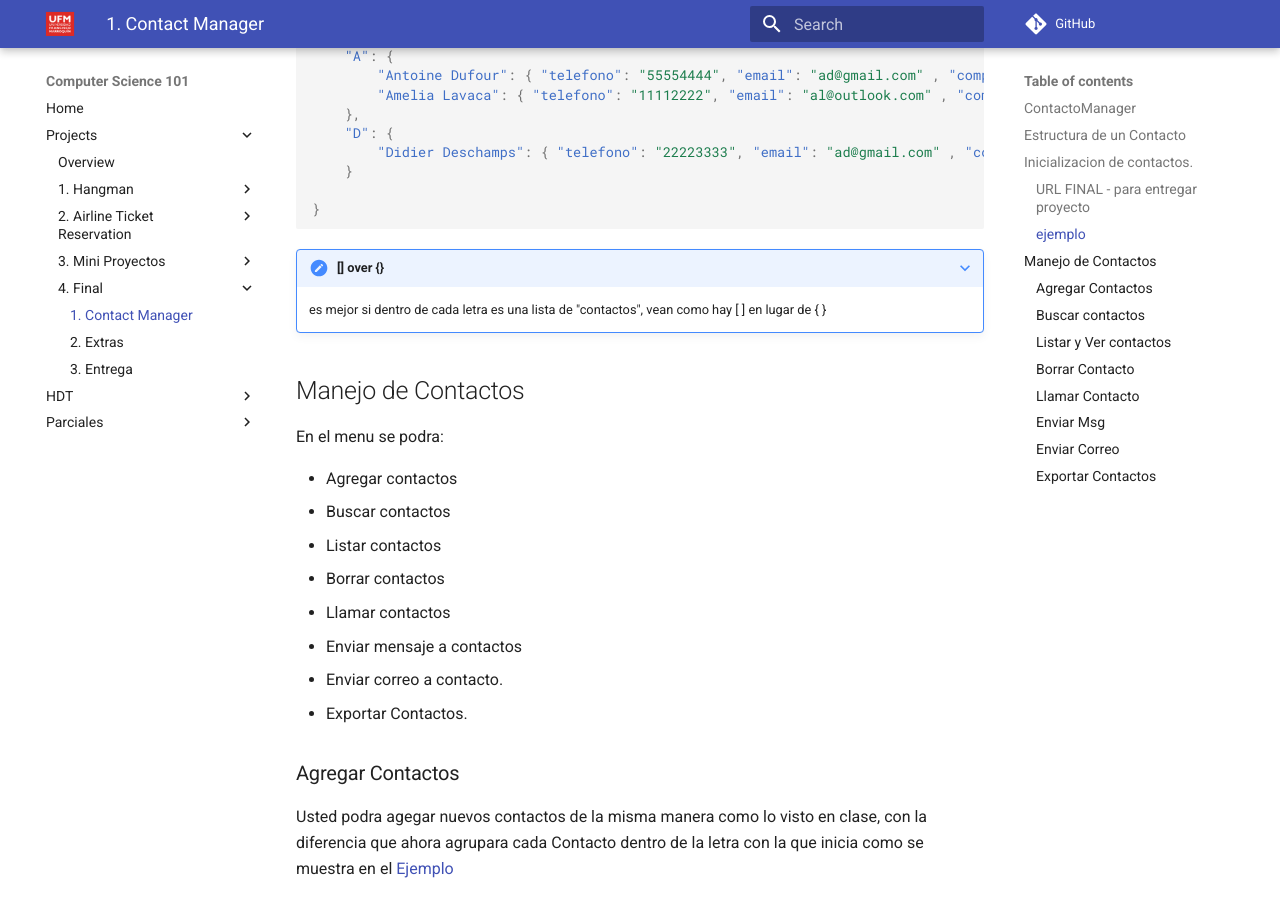
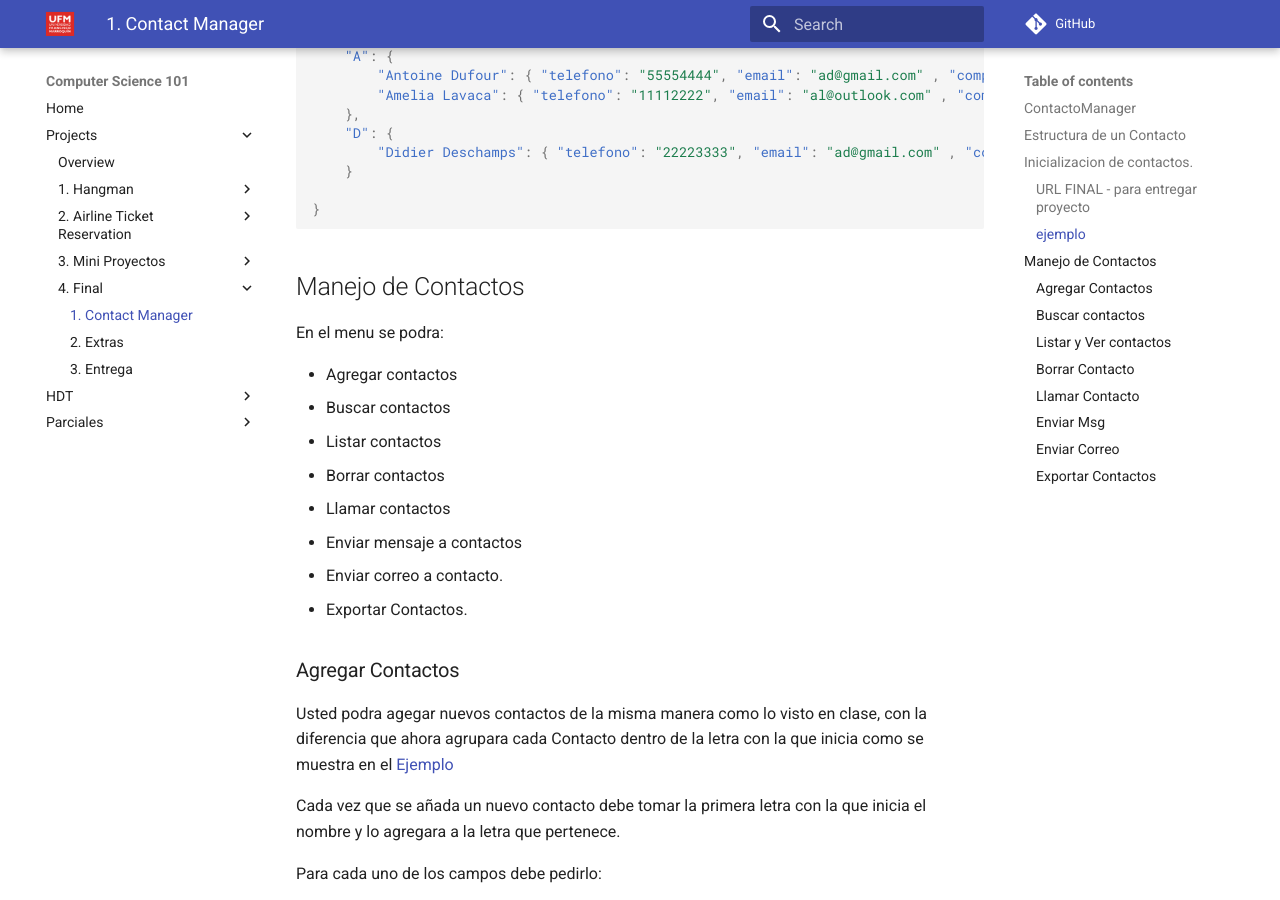
Before and after one commit to cs-ufm/cs101-2020, an MkDocs documentation site: the page built from docs/projects/final/index.md, in a window 1280 px wide and 900 px high, scrolled down 1246 px. Built offline with MkDocs 1.6.1 and Material for MkDocs 9.7.7, drawn with Linux system fonts in a browser that asks for light colours; comment, search, counter and statistics services are not loaded.

````diff
--- a/docs/projects/final/index.md
+++ b/docs/projects/final/index.md
@@ -59,8 +59,8 @@ URL: http://demo7130536.mockable.io/contacts
 
 ```
 
-???+ note "[] over {}"
-    es mejor si dentro de cada letra es una lista de "contactos", vean como hay [ ] en lugar de { }
+<!-- ???+ note "[] over {}"
+    es mejor si dentro de cada letra es una lista de "contactos", vean como hay [ ] en lugar de { }  -->
 
 ## Manejo de Contactos
 
````
